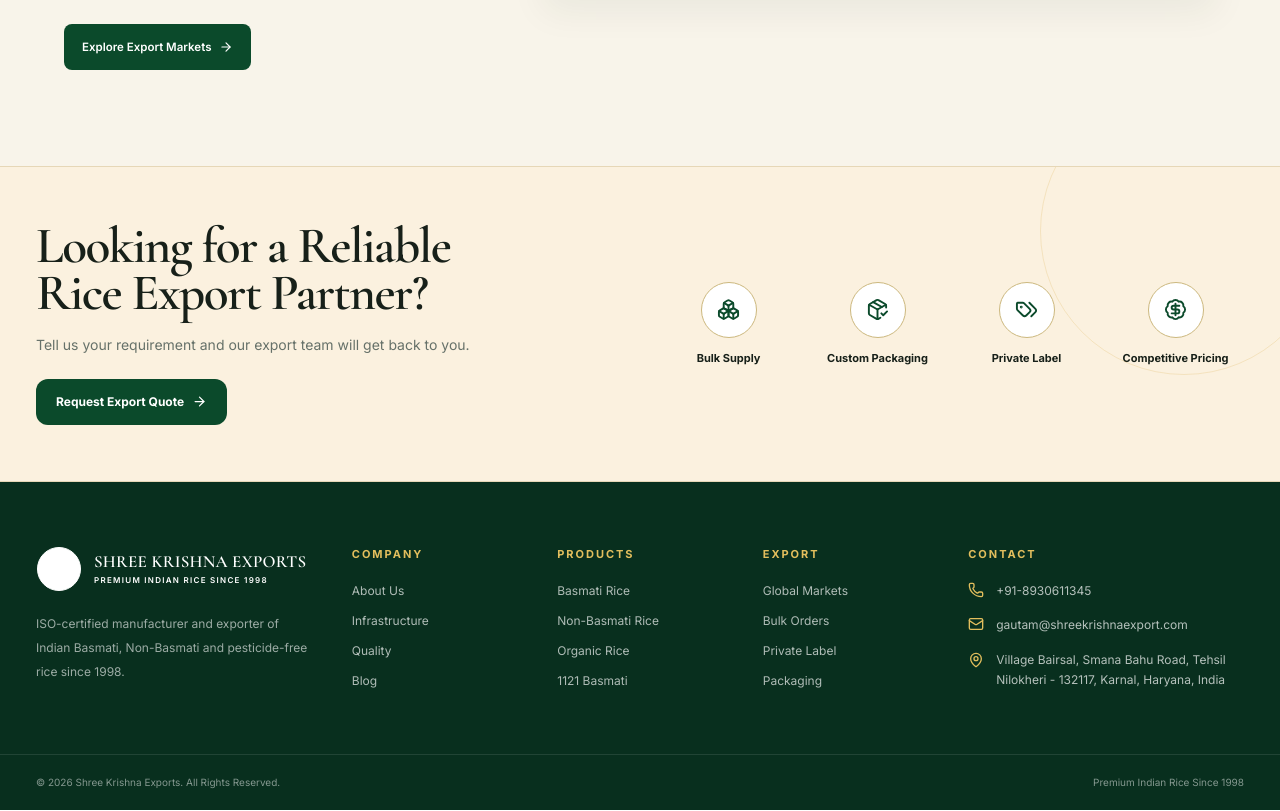
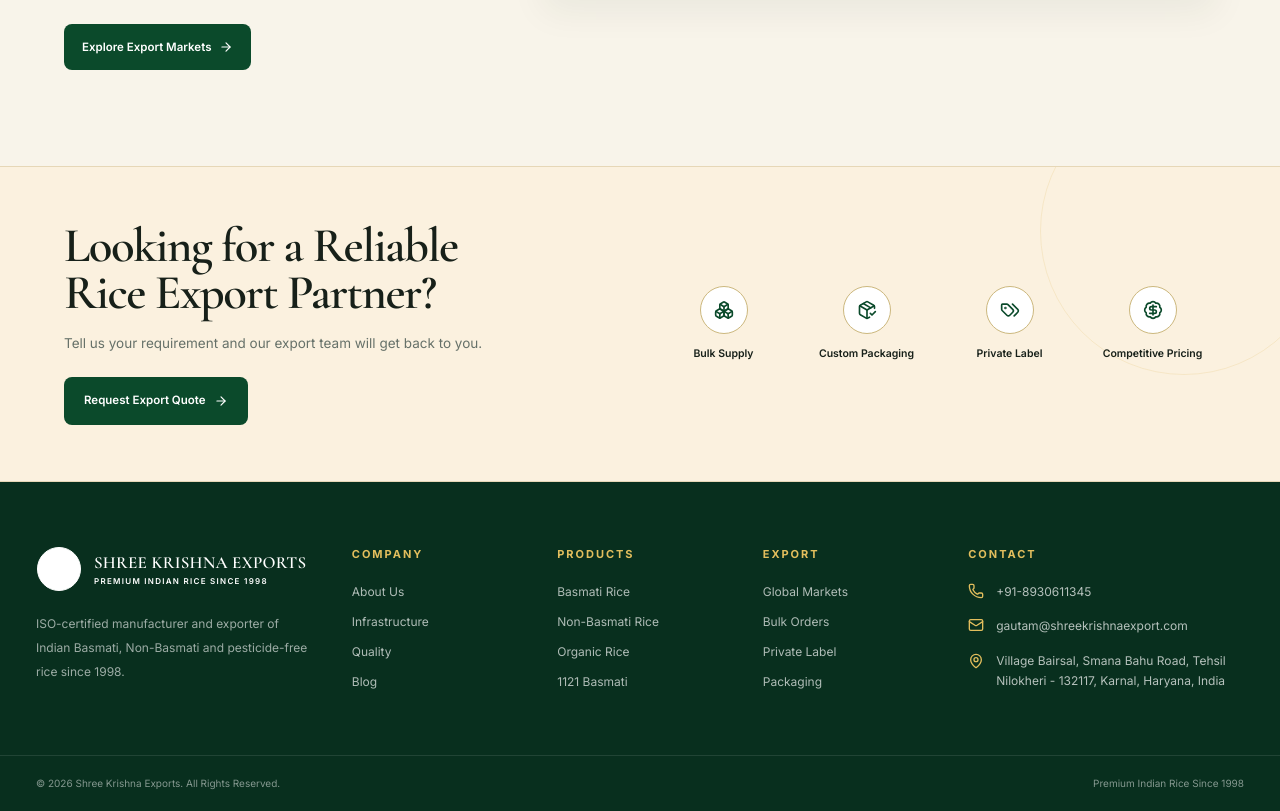
Before and after one commit to savrdhtechnology-cloud/SHREE-KRISHNA-EXPORTS, a Next.js app: page / in a window 1280 px wide. Shown: the part 5375-6186 px from the top of the page. Built offline with nearby package versions, Linux system fonts and the light colour scheme.

Commit message:
Refine enquiry CTA spacing and restrained premium styling

```diff
--- a/components/enquiry-section.tsx
+++ b/components/enquiry-section.tsx
@@ -1,4 +1,35 @@
 import Link from 'next/link';
 import { ArrowRight, BadgeDollarSign, Boxes, PackageCheck, Tags } from 'lucide-react';
-const items=[[Boxes,'Bulk Supply'],[PackageCheck,'Custom Packaging'],[Tags,'Private Label'],[BadgeDollarSign,'Competitive Pricing']] as const;
-export function EnquirySection(){return <section className="relative overflow-hidden border-y border-[#e6d7b7] bg-[#fbf1df] py-14"><div className="absolute -right-12 -top-20 h-72 w-72 rounded-full border border-[#d4a63a]/20"/><div className="mx-auto grid max-w-[1440px] items-center gap-10 px-5 lg:grid-cols-[1fr_1fr] lg:px-9"><div><h2 className="font-serif text-[clamp(2.4rem,4vw,4.4rem)] font-semibold leading-[.92] tracking-[-.03em] text-[#172019]">Looking for a Reliable<br/>Rice Export Partner?</h2><p className="mt-4 text-[14px] text-[#667169]">Tell us your requirement and our export team will get back to you.</p><Link href="/contact" className="mt-6 inline-flex items-center gap-2 rounded-xl bg-[#0B4A2B] px-5 py-3.5 text-[12px] font-bold text-white">Request Export Quote <ArrowRight size={15}/></Link></div><div className="grid grid-cols-2 gap-3 md:grid-cols-4">{items.map(([Icon,label])=><div key={label} className="text-center"><span className="mx-auto grid h-14 w-14 place-items-center rounded-full border border-[#ccb87e] bg-white text-[#0B4A2B]"><Icon size={23}/></span><strong className="mt-3 block text-[11px]">{label}</strong></div>)}</div></div></section>}
+
+const items = [
+  [Boxes, 'Bulk Supply'],
+  [PackageCheck, 'Custom Packaging'],
+  [Tags, 'Private Label'],
+  [BadgeDollarSign, 'Competitive Pricing'],
+] as const;
+
+export function EnquirySection() {
+  return (
+    <section className="relative overflow-hidden border-y border-[#E6D7B7] bg-[#FBF1DF] py-14">
+      <div className="absolute -right-12 -top-20 h-72 w-72 rounded-full border border-[#D4A63A]/15" />
+      <div className="mx-auto grid w-full max-w-[1320px] items-center gap-10 px-5 sm:px-8 md:px-10 lg:grid-cols-[1fr_1fr] lg:px-12 xl:px-16">
+        <div>
+          <h2 className="font-serif text-[clamp(2.25rem,3.8vw,3.7rem)] font-semibold leading-[.96] tracking-[-.03em] text-[#172019]">Looking for a Reliable<br />Rice Export Partner?</h2>
+          <p className="mt-4 text-[13.5px] text-[#667169]">Tell us your requirement and our export team will get back to you.</p>
+          <Link href="/contact" className="group mt-6 inline-flex h-[48px] items-center gap-2 rounded-[8px] bg-[#0B4A2B] px-5 text-[11.5px] font-semibold text-white transition hover:bg-[#073C23]">
+            Request Export Quote <ArrowRight size={14} className="transition-transform group-hover:translate-x-1" />
+          </Link>
+        </div>
+
+        <div className="grid grid-cols-2 gap-4 md:grid-cols-4">
+          {items.map(([Icon, label]) => (
+            <div key={label} className="text-center">
+              <span className="mx-auto grid h-12 w-12 place-items-center rounded-full border border-[#CCB87E] bg-white text-[#0B4A2B]"><Icon size={20} /></span>
+              <strong className="mt-3 block text-[10.5px] font-semibold">{label}</strong>
+            </div>
+          ))}
+        </div>
+      </div>
+    </section>
+  );
+}
```
